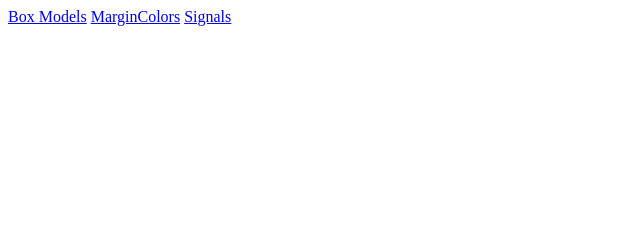
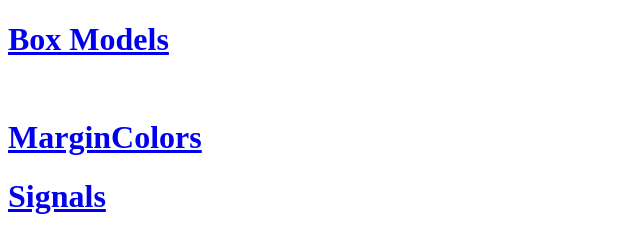
Before and after one commit to eshwarmasna/17MayTask, a plain HTML site: page index.html in a window 1280 px wide. Shown: the whole page, without its empty margins (0-640 px from the left). Drawn offline with Linux system fonts and the light colour scheme.

Commit message:
17th May Task

```diff
--- a/index.html
+++ b/index.html
@@ -6,8 +6,9 @@
     <title>Document</title>
   </head>
   <body>
-    <a href="./BoxModels.html">Box Models</a>
-    <a href="./MarginColors.html">MarginColors</a>
-    <a href="./Signals.html">Signals</a>
+    <h1><a href="./BoxModels.html">Box Models</a></h1>
+    <br />
+    <h1><a href="./MarginColors.html">MarginColors</a><br /></h1>
+    <h1><a href="./Signals.html">Signals</a></h1>
   </body>
 </html>
```
Also changed, not shown: D1.jpg (added), D2.jpg (added), D3.webp (added), D4.jpg (added), D5.webp (added).
